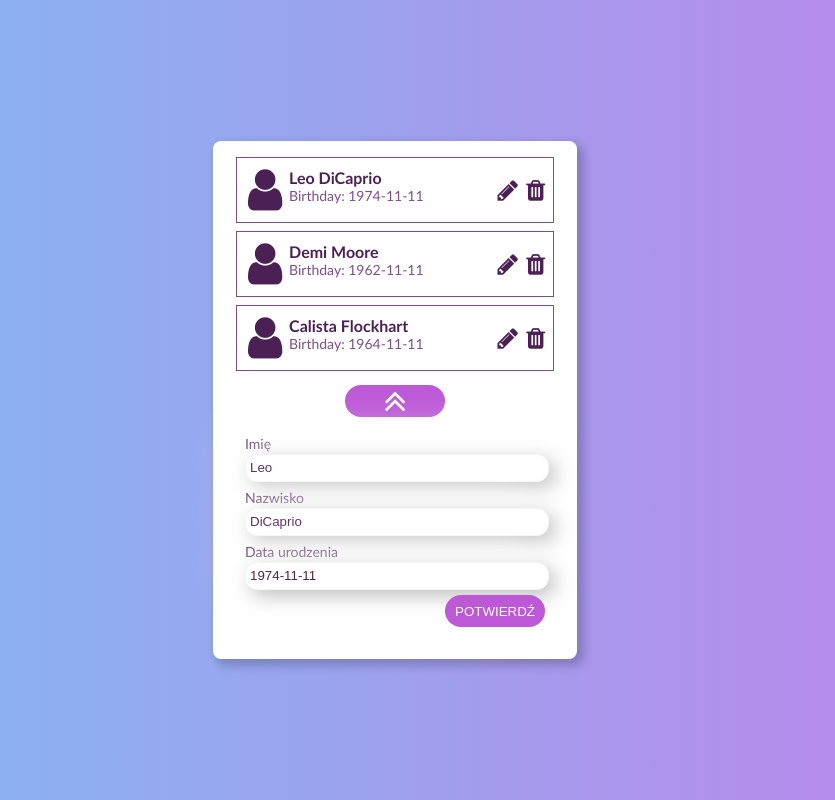
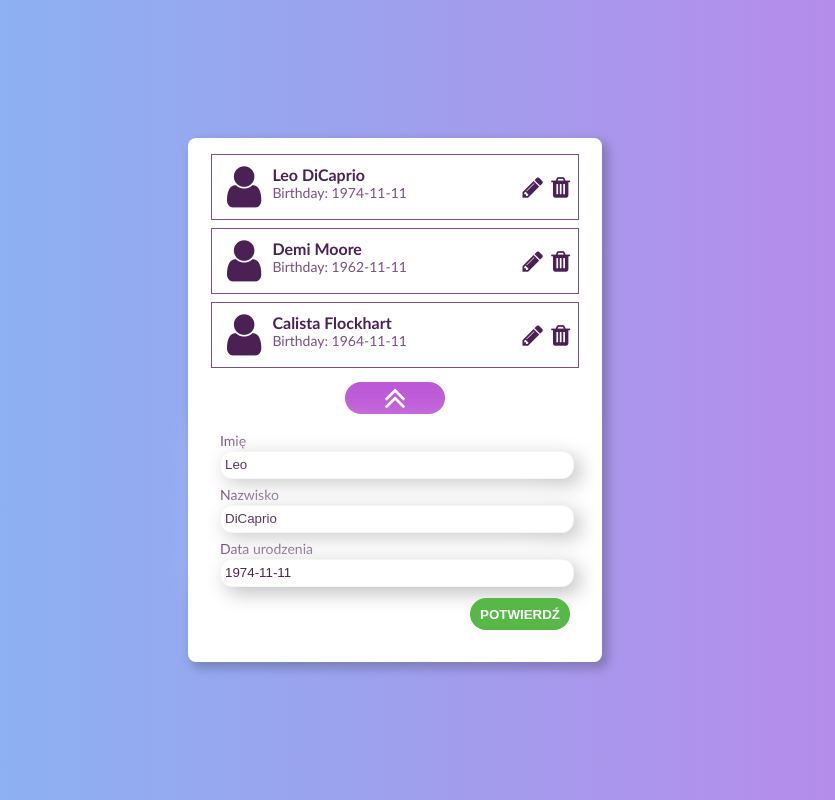
Before and after one commit to pasternakewa/birthday-reminder, a React (Create React App) app: page / in a window 1280 px wide. Both pictures are taken after a click on the icon 748 px from the left and 303 px from the top of the page. Shown: the whole page, without its empty margins (245-1080 px from the left). Built offline with nearby package versions, Linux system fonts and the light colour scheme.

Commit message:
Correct submit button styling, make list wider

```diff
--- a/src/App.css
+++ b/src/App.css
@@ -29,7 +29,6 @@
 .people-list {
   display: flex;
   flex-direction: column;
-  margin-bottom: 6px;
 }
 
 .person {
@@ -38,7 +37,7 @@
   padding: 8px;
   margin-bottom: 8px;
   border: 1px solid #7d4f87;
-  width: 300px;
+  width: 350px;
 }
 
 .person-image {
@@ -119,6 +118,7 @@
   display: flex;
   align-items: center;
   justify-content: center;
+  margin-top: 6px;
 }
 
 .new-person-button:hover {
@@ -142,7 +142,7 @@
 .input-container {
   display: flex;
   flex-direction: column;
-  width: 300px;
+  width: 350px;
   height: 40px;
   font-size: 14px;
   margin-bottom: 14px;
@@ -156,7 +156,7 @@
   box-shadow: 36px 21px 42px #e0e0e0, -21px -21px 90px #ffffff; */
   box-shadow: 6px 6px 20px #c0bfbf, -10px -10px 48px #ffffff;
   color: #4b2354;
-  width: 296px;
+  width: 346px;
   line-height: 24px;
   border-radius: 12px;
   padding-left: 4px;
--- a/src/components/PeopleList.js
+++ b/src/components/PeopleList.js
@@ -96,7 +96,13 @@
             value={formState.birthDate}
             handleChange={handleFormStateChange("birthDate")}
           />
-          <Button type="submit" icon="POTWIERDŹ" />
+          <button
+            type="submit"
+            className="new-person-button"
+            style={{ fontWeight: "bold", backgroundColor: "#57b847" }}
+          >
+            POTWIERDŹ
+          </button>
         </form>
       )}
     </div>
```
